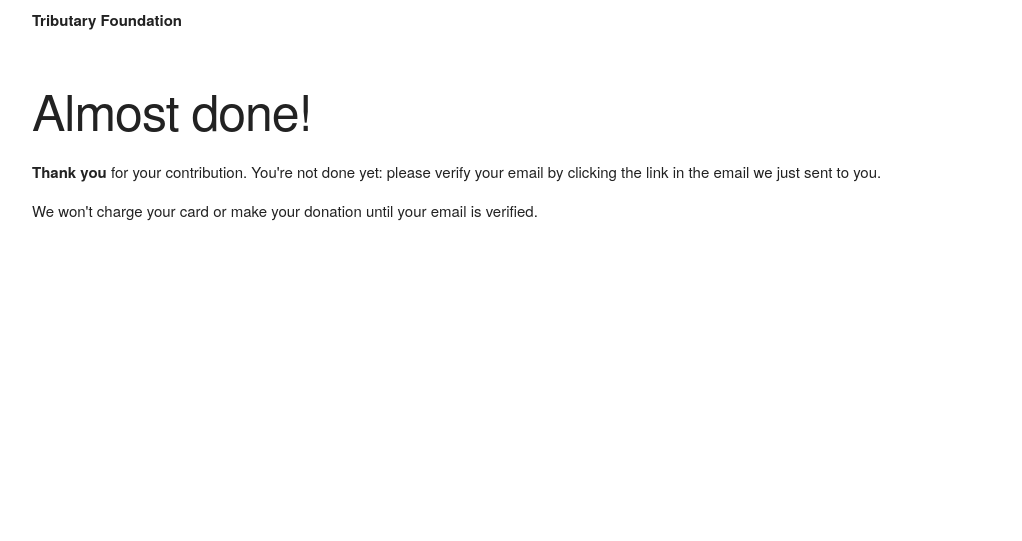
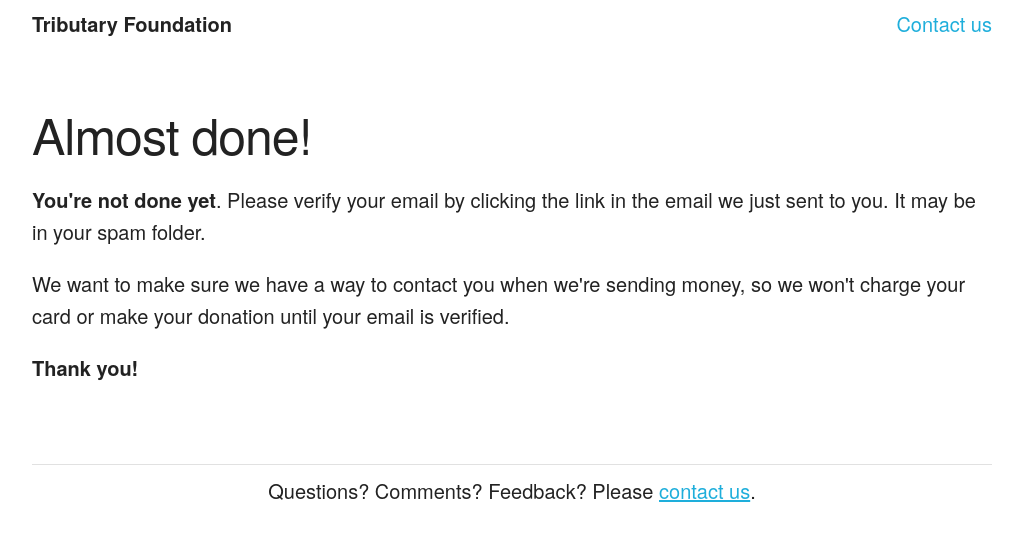
Before and after one commit to TributaryFoundation/tributary, a Flask app: page /received in a window 1280 px wide. Shown: the top 541 px of the page, without its empty margins (128-1150 px from the left). Run offline with Flask 2, Linux system fonts and the light colour scheme.

Commit message:
Add confirmed and received pages

```diff
--- a/app.py
+++ b/app.py
@@ -26,3 +26,8 @@ def info():
 @app.route('/received')
 def received():
     return render_template('received.html')
+
+
+@app.route('/confirmed')
+def confirmed():
+    return render_template('confirmed.html')
--- a/static/css/style.css
+++ b/static/css/style.css
@@ -39,7 +39,7 @@ html {
 }
 
 body {
-    font-size: 1.5rem;
+    font-size: 2rem;
     line-height: 1.6;
     font-weight: 400;
     font-family: "Raleway", "HelveticaNeue", "Helvetica Neue", Helvetica, Arial, sans-serif;
@@ -231,6 +231,20 @@ hr {
     text-align: center;
 }
 
+/* Base layout */
+header a.contact {
+    float: right;
+    text-decoration: none;
+}
+
+footer {
+    padding-top: 3rem;
+}
+
+footer hr {
+    margin-bottom: 1rem;
+}
+
 /* Hero and frontpage formatting */
 body.start {
     font-size: 2rem;
--- a/templates/info.html
+++ b/templates/info.html
@@ -57,7 +57,7 @@
     <p>Someone will read this before we send any money anywhere. You can enter multiple nonprofits if you'd like, we'll split your donation evenly. Please include their website if possible.</p>
     <label>
       <div>How to donate</div>
-      <textarea name="textarea" rows="40" cols="100"></textarea>
+      <textarea name="textarea" rows="40" cols="60"></textarea>
     </label>
     <input type="submit" class="submit button-primary" value="Next">
   </form>
--- a/templates/layout.html
+++ b/templates/layout.html
@@ -9,10 +9,15 @@
       <header class="row">
         <strong>Tributary Foundation</strong>
         <!-- <h2>donate sustainably</h2> -->
+        <a class="contact" href="mailto:hello@tributary.foundation">Contact us</a>
       </header>
       <br /><br />
       {% block body %}
       {% endblock %}
+      <footer>
+        <hr />
+        <p class="center">Questions? Comments? Feedback? Please <a class="contact" href="mailto:hello@tributary.foundation">contact us</a>.</p>
+      </footer>
     </div>
   </body>
 </html>
--- a/templates/received.html
+++ b/templates/received.html
@@ -2,7 +2,8 @@
 {% block body %}
 <section>
   <h1>Almost done!</h1>
-  <p><strong>Thank you</strong> for your contribution. You're not done yet: please verify your email by clicking the link in the email we just sent to you.</p>
-  <p>We won't charge your card or make your donation until your email is verified.</p>
+  <p><strong>You're not done yet</strong>. Please verify your email by clicking the link in the email we just sent to you. It may be in your spam folder.</p>
+  <p>We want to make sure we have a way to contact you when we're sending money, so we won't charge your card or make your donation until your email is verified.</p>
+  <p><strong>Thank you!</strong></p>
 </section>
 {% endblock %}
```
Also changed, not shown: templates/confirmed.html (added, +15 -0 lines).
